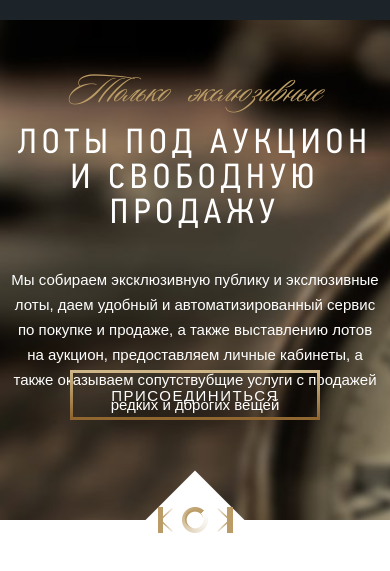
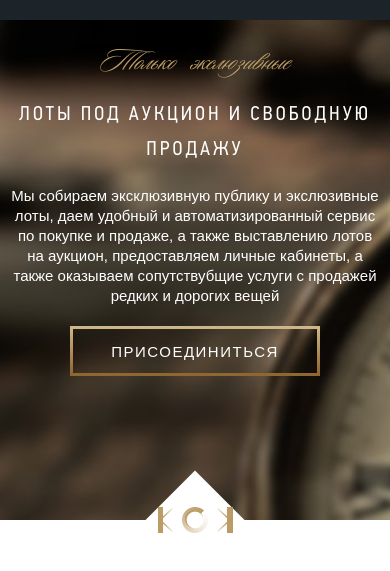
Before and after one commit to DmitryYamshikov/auction, a website: page src/index.html in a window 390 px wide. Shown: the part 55-626 px from the top of the page. Drawn offline with nearby package versions, Linux system fonts and the light colour scheme; files that its build step writes are made by us from their sources; files whose address does not match are found by name.

Commit message:
comlete promo adaptiv

```diff
--- a/src/sass/blocks/_media.scss
+++ b/src/sass/blocks/_media.scss
@@ -82,4 +82,22 @@
         max-width: 100%;
         padding: 0 10px;
     }
+    .title {
+        font-size: 20px;
+    }
+    .subtitle {
+        font-size: 30px;
+    }
+    .promo {
+
+        padding: 30px 0 50px 0;
+        max-height: 500px;
+
+        &__descr {
+            width: 100%;
+            margin-top: 10px;
+            line-height: 20px;
+        }
+
+    }
 }
--- a/src/sass/blocks/_promo.scss
+++ b/src/sass/blocks/_promo.scss
@@ -42,10 +42,8 @@
     // .promo__btn
 
     &__btn {
-        position: absolute;
-        left: 50%;
-        bottom: 100px;
-        transform: translateX(-50%);
+        margin-bottom: 20px;
+        margin-top: 20px;
 
     }
 
--- a/src/sass/style.scss
+++ b/src/sass/style.scss
@@ -16,6 +16,7 @@ body {
 .container {
     width: 950px;
     margin: 0 auto;
+
 }
 
 @import "blocks/header";
```
Also changed, not shown: dist/css/style.min.css.
